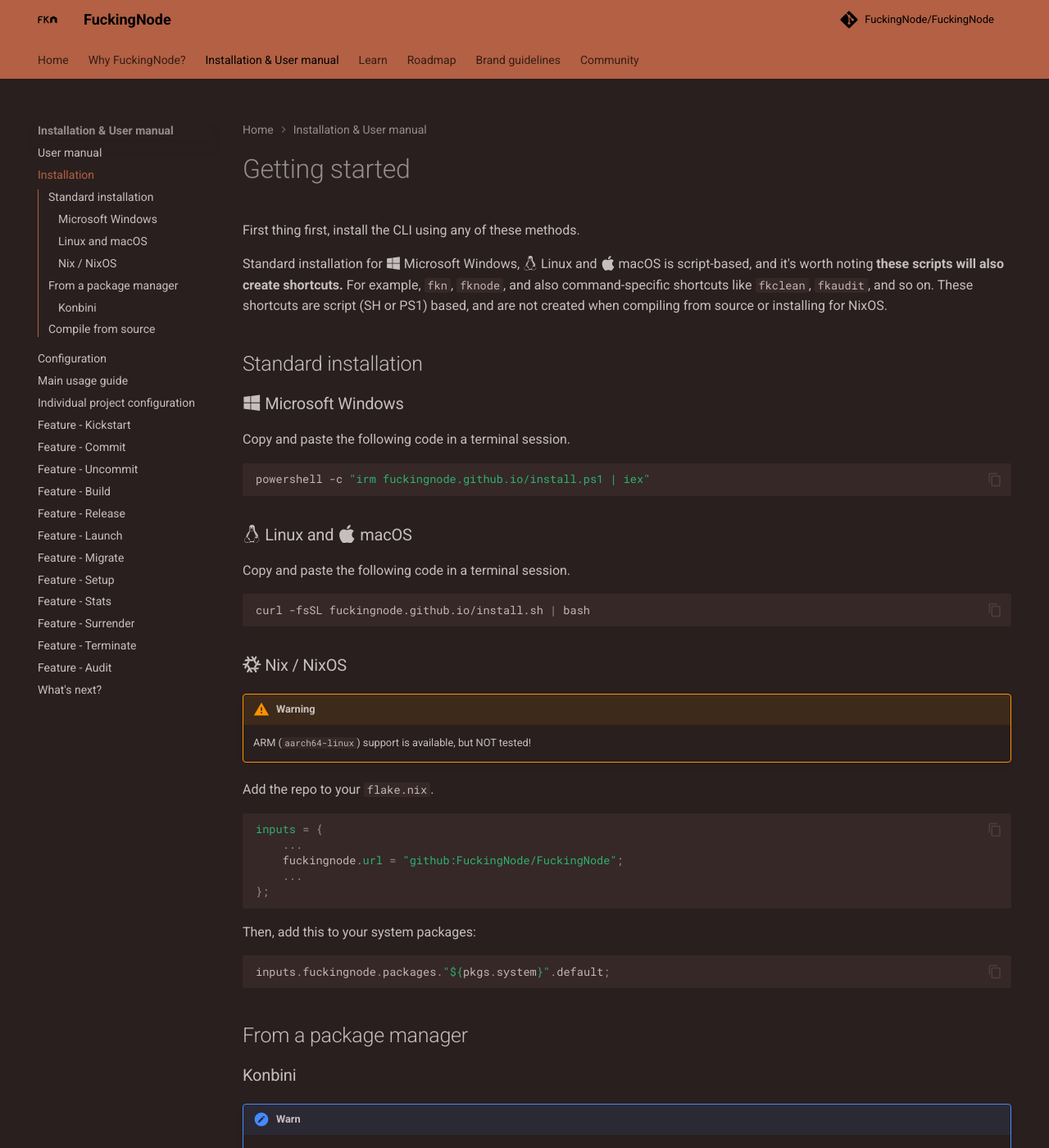
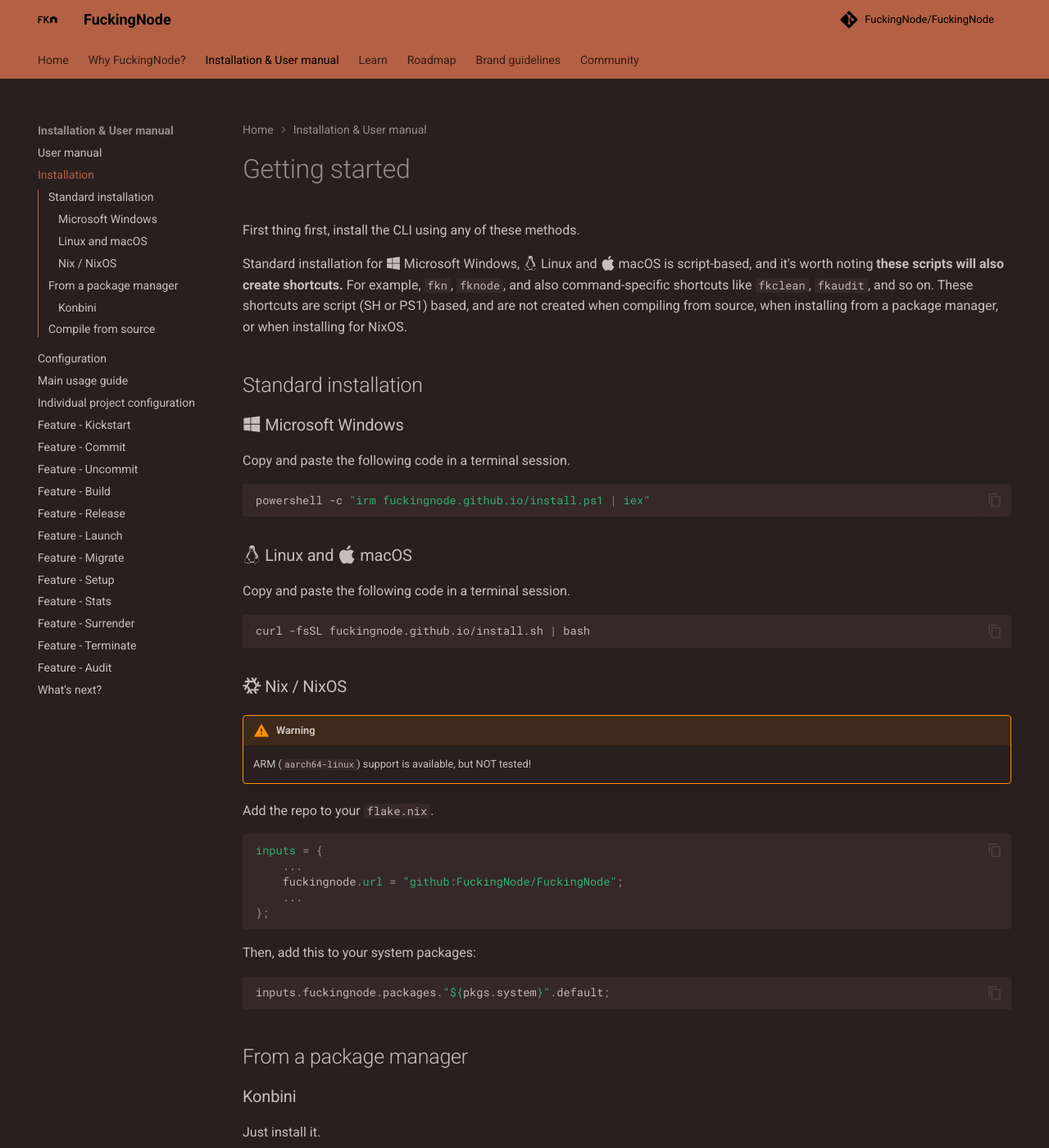
Before and after one commit to FuckingNode/fuckingnode.github.io, an MkDocs documentation site: the page built from docs/manual/install.md, in a window 1280 px wide and 1400 px high. Shown: the whole window at 82% size. Built offline with MkDocs 1.6.1 and Material for MkDocs 9.7.7, drawn with Linux system fonts in a browser that asks for light colours; comment, search, counter and statistics services are not loaded; some of the changed text lies outside the part shown.

````diff
--- a/docs/manual/install.md
+++ b/docs/manual/install.md
@@ -7,7 +7,7 @@
 
 First thing first, install the CLI using any of these methods.
 
-Standard installation for :fontawesome-brands-windows: Microsoft Windows, :simple-linux: Linux and :simple-apple: macOS is script-based, and it's worth noting **these scripts will also create shortcuts.** For example, `fkn`, `fknode`, and also command-specific shortcuts like `fkclean`, `fkaudit`, and so on. These shortcuts are script (SH or PS1) based, and are not created when compiling from source or installing for NixOS.
+Standard installation for :fontawesome-brands-windows: Microsoft Windows, :simple-linux: Linux and :simple-apple: macOS is script-based, and it's worth noting **these scripts will also create shortcuts.** For example, `fkn`, `fknode`, and also command-specific shortcuts like `fkclean`, `fkaudit`, and so on. These shortcuts are script (SH or PS1) based, and are not created when compiling from source, when installing from a package manager, or when installing for NixOS.
 
 ## Standard installation
 
@@ -52,9 +52,6 @@
 
 ### Konbini
 
-!!! warn
-    As of now, shortcuts like `fkn` do not generate when installing from a package manager. Only direct installation via a script generates them.
-
 Just install it.
 
 ```sh
````
Also changed, not shown: 2 other files.
